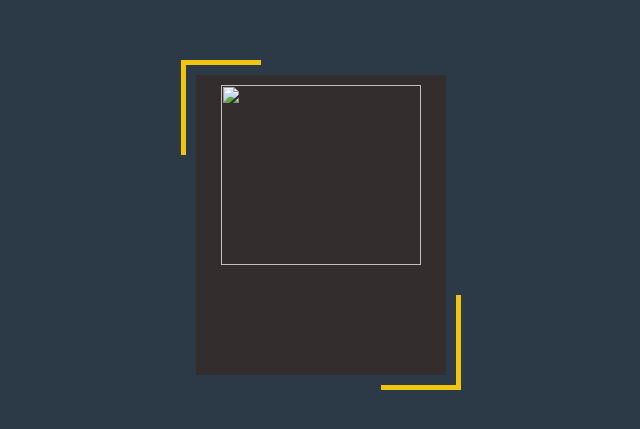
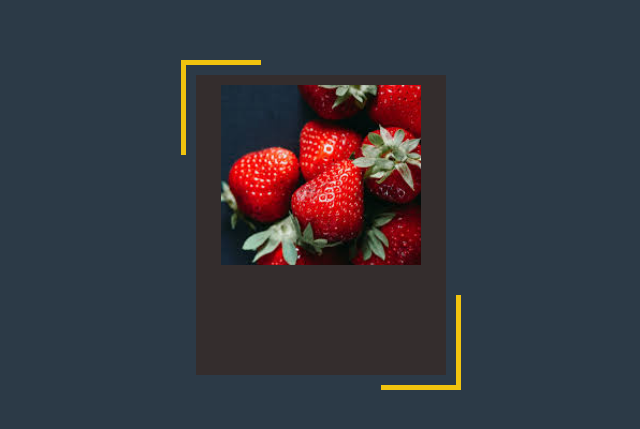
Before and after one commit to Amisha-Ananda-Gowda/CSS_Projects, a plain HTML site: page Border_Effects/Line_Border/index.html in a window 1280 px wide. Shown: the part 175-604 px from the top of the page, without its empty margins (319-959 px from the left). Drawn offline with Linux system fonts and the light colour scheme.

Commit message:
modified image link

```diff
--- a/Border_Effects/Line_Border/index.html
+++ b/Border_Effects/Line_Border/index.html
@@ -11,7 +11,7 @@
     <div class="row">
         <div class="card">
             <div class="imgbox">
-                <img src="../strawberry.jpg" alt="">
+                <img src="./strawberry.jpg" alt="">
 
             </div>
         </div>
```
